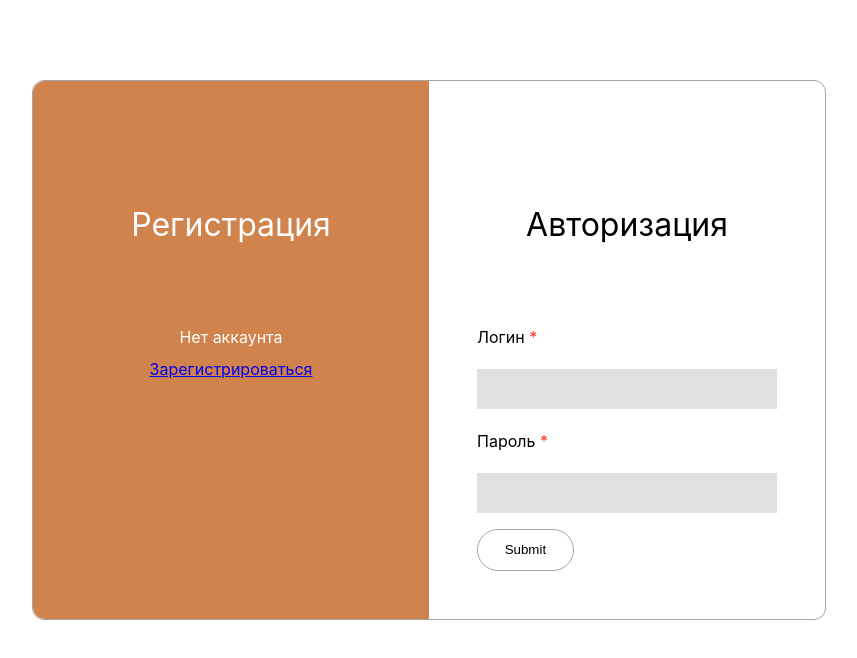
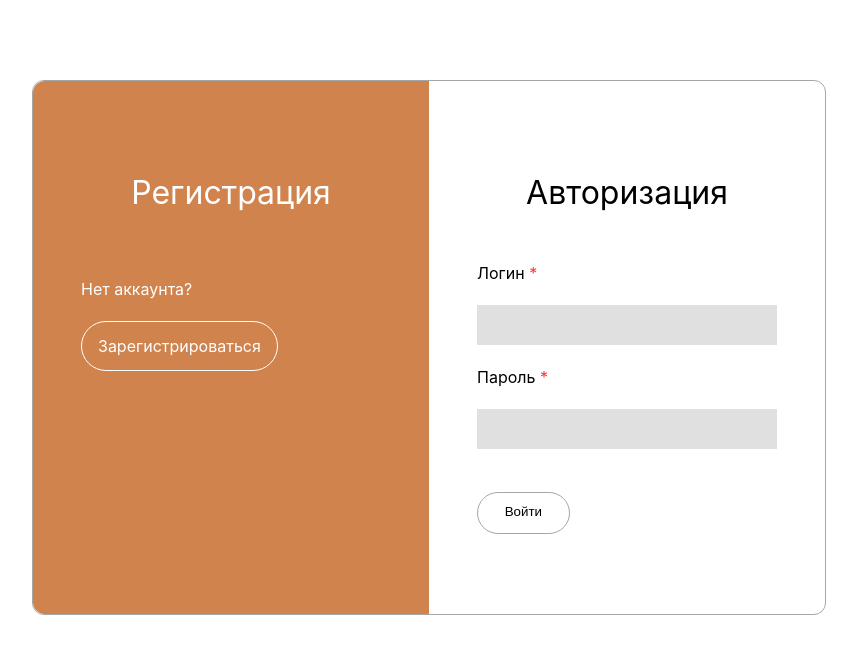
Before and after one commit to Annddreyy/magazine, a React (Create React App) app: page /login in a window 1280 px wide. Shown: the top 658 px of the page, without its empty margins (211-1068 px from the left). Built offline with nearby package versions, Linux system fonts and the light colour scheme.

Commit message:
fix: update login form

```diff
--- a/src/components/Pages/LoginPage/LoginForm/LoginForm.jsx
+++ b/src/components/Pages/LoginPage/LoginForm/LoginForm.jsx
@@ -6,18 +6,18 @@ const LoginForm = () => {
     return (
         <div className={ classes.form }>
             <div className={ classes.left }>
-                <h2>Регистрация</h2>
-                <p>Нет аккаунта</p>
-                <NavLink to={'/registration'}>Зарегистрироваться</NavLink>
+                <h2 className={ classes.formPartTitle }>Регистрация</h2>
+                <p>Нет аккаунта?</p>
+                <NavLink to={'/registration'} className={ classes.link }>Зарегистрироваться</NavLink>
             </div>
             <div>
-                <h2>Авторизация</h2>
+                <h2 className={ classes.formPartTitle }>Авторизация</h2>
                 <form action="" method="get" className={ classes.items }>
                     <label htmlFor='login'>Логин <span className={ classes.redStar }>*</span></label>
                     <Input type='text' />
                     <label htmlFor='password'>Пароль <span className={ classes.redStar }>*</span></label>
                     <Input type='password' />
-                    <Input type='submit' />
+                    <button className={ classes.button }>Войти</button>
                 </form>
             </div>
         </div>
--- a/src/components/Pages/LoginPage/LoginForm/LoginForm.module.css
+++ b/src/components/Pages/LoginPage/LoginForm/LoginForm.module.css
@@ -9,16 +9,22 @@
 }
 
 .form > * {
-    display: flex;
-    flex-direction: column;
-    align-items: center;
-    padding: 3em 3em;
+    padding: 5rem 3em;
     border-radius: 12px 0 0 12px;
 }
 
 .left {
+    display: flex;
+    flex-direction: column;
+    gap: 1em;
     background-color: var(--dark-orange);
     color: var(--white);
+}
+
+.formPartTitle {
+    margin: 0;
+    margin-bottom: 1em;
+    text-align: center;
 }
 
 .items {
@@ -27,6 +33,29 @@
     gap: 1em;
 }
 
+.button {
+    margin-top: 2em;
+}
+
+
+.button {
+    background-color: transparent;
+    border-radius: 100px;
+    width: max-content;
+    border: 1px solid var(--light-gray);
+    padding: 0.5em 2em;
+}
+
 .redStar {
     color: var(--red);
 }
+
+.link {
+    color: var(--white);
+    font-size: 16px;
+    text-decoration: none;
+    border: 1px solid var(--white);
+    padding: 0.5em 1em;
+    border-radius: 100px;
+    width: max-content;
+}
--- a/src/components/common/FormElements/Input/Input.module.css
+++ b/src/components/common/FormElements/Input/Input.module.css
@@ -5,11 +5,3 @@
     outline: none;
     width: 300px;
 }
-
-.input[type="submit"] {
-    background-color: transparent;
-    border-radius: 100px;
-    width: max-content;
-    border: 1px solid var(--light-gray);
-    padding: 0.5em 2em;
-}
```
